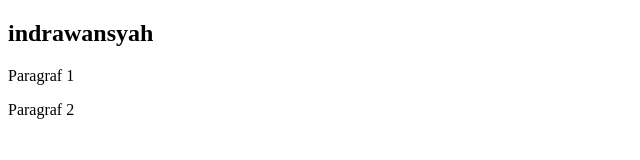
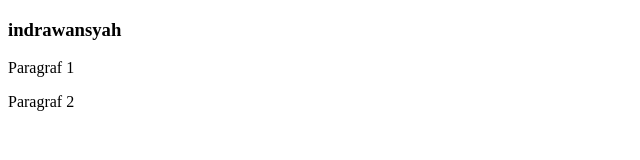
Before and after one commit to indrawansyah/rekweb-pertemuan-3, a plain HTML site: page index.html in a window 1280 px wide. Shown: the whole page, without its empty margins (0-640 px from the left). Drawn offline with Linux system fonts and the light colour scheme.

Commit message:
mengubah h1 menjadi h3

```diff
--- a/index.html
+++ b/index.html
@@ -8,7 +8,7 @@
     <link rel="stylesheet" type="text/css" href="style.css">
 </head>
 <body>
-    <h2>indrawansyah</h2>
+    <h3>indrawansyah</h3>
     <p>Paragraf 1 </p>
   <script type="text/javascript" src="script.js"></script>
   <p>Paragraf 2</p>
```
